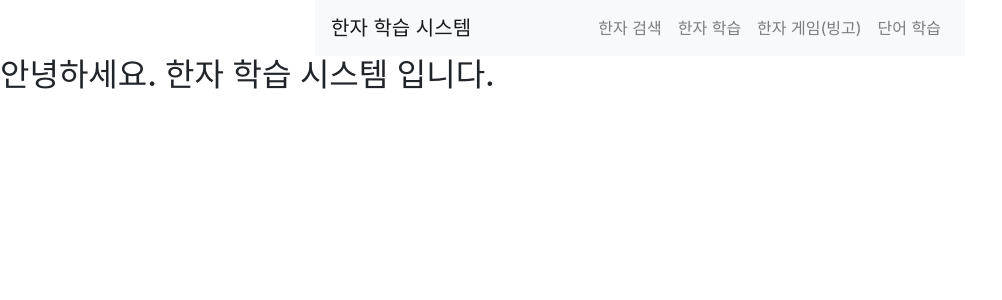
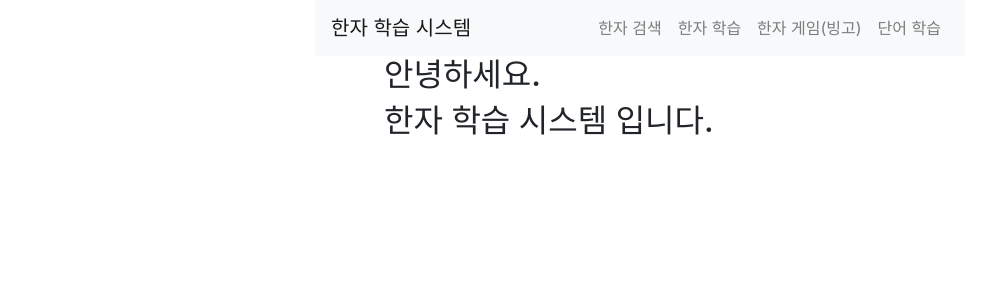
Before and after one commit to ryeongee/hanja_client, a React (Create React App) app: page / in a window 1280 px wide. Shown: the top 300 px of the page, without its empty margins (0-1002 px from the left). Built offline with nearby package versions, Linux system fonts and the light colour scheme.

Commit message:
modify desc

```diff
--- a/src/component/Learn/LearnItem.js
+++ b/src/component/Learn/LearnItem.js
@@ -6,7 +6,7 @@ class LearnItem extends React.Component {
         return (
             <div className="desc">
                 <div>
-                    {this.props.showDesc && <label>{this.props.desc}</label>}
+                    {this.props.showDesc && <label>{this.props.desc + ' ' + this.props.rate}</label>}
                 </div>
                 <div>
                     {this.props.showDesc && <img src={this.props.img} alt=""></img>}
--- a/src/component/Words/WordsItemList.js
+++ b/src/component/Words/WordsItemList.js
@@ -3,7 +3,7 @@ import WordsItem from './WordsItem';
 
 class WordsItemList extends React.Component {
     render() {
-        const { imgs, desc, showDesc } = this.props;
+        const { imgs, desc, showDesc, rate } = this.props;
         const imgList = imgs.map((img) =>
             <WordsItem
                 key = {img.id}
@@ -15,7 +15,7 @@ class WordsItemList extends React.Component {
         return (
             <div className="desc">
                 <div>
-                    {showDesc && <label>{desc}</label>}
+                    {showDesc && <label>{desc + ' ' + rate}</label>}
                 </div>
                 <div>
                     {imgList}
--- a/src/pages/Home.js
+++ b/src/pages/Home.js
@@ -1,10 +1,14 @@
 import React from 'react';
+import '../style/Home/Home.css';
 
 const Home = () => {
     return (
-        <div>
+        <div className='home'>
             <h2>
-                안녕하세요. 한자 학습 시스템 입니다.
+                안녕하세요.
+            </h2>
+            <h2>
+            한자 학습 시스템 입니다.
             </h2>
         </div>
     );
--- a/src/pages/Learn.js
+++ b/src/pages/Learn.js
@@ -114,10 +114,17 @@ class Learn extends React.Component {
     }
 
     render() {
+        let {question, learning, showDesc} = this.state;
+        let rate = (question.correct/(question.correct + question.wrong)) * 100;
+        if(isNaN(rate)) rate = 0.0;
+        rate = '[' + rate.toFixed(0) + '%]';
         return (
-            <LearnTemplate select={<LearnSelect learning={this.state.learning} onStart={this.handleStart} onStop={this.handleStop}/>}
-                            form={<LearnForm question={this.state.question.shape} onCheckAnswer={this.checkAnswer}/>}>
-                <LearnItem showDesc={this.state.showDesc} img={this.state.question.img} desc={this.state.question.mean + ' ' + this.state.question.sound}/>
+            <LearnTemplate select={<LearnSelect learning={learning} onStart={this.handleStart} onStop={this.handleStop}/>}
+                            form={<LearnForm question={question.shape} onCheckAnswer={this.checkAnswer}/>}>
+                <LearnItem showDesc={showDesc}
+                            img={question.img}
+                            desc={question.mean + ' ' + question.sound}
+                            rate={rate}/>
             </LearnTemplate>
         );
     }
--- a/src/pages/Words.js
+++ b/src/pages/Words.js
@@ -125,10 +125,14 @@ class Words extends React.Component {
     }
 
     render() {
+        let {question, showDesc, imgs, learning} = this.state;
+        let rate = (question.correct/(question.correct + question.wrong)) * 100;
+        if(isNaN(rate)) rate = 0.0;
+        rate = '[' + rate.toFixed(0) + '%]';
         return (
-            <WordsTemplate select={<WordsSelect learning={this.state.learning} onStart={this.handleStart} onStop={this.handleStop}/>}
-                            form={<WordsForm question={this.state.question.shapes} onCheckAnswer={this.checkAnswer}/>}>
-                <WordsItemList showDesc={this.state.showDesc} imgs={this.state.imgs} desc={this.state.question.sounds}/>
+            <WordsTemplate select={<WordsSelect learning={learning} onStart={this.handleStart} onStop={this.handleStop}/>}
+                            form={<WordsForm question={question.shapes} onCheckAnswer={this.checkAnswer}/>}>
+                <WordsItemList showDesc={showDesc} imgs={imgs} desc={question.sounds} rate={rate}/>
             </WordsTemplate>
         );
     }
--- /dev/null
+++ b/src/style/Home/Home.css
@@ -0,0 +1,5 @@
+.home {
+    background: white;
+    width: 512px;
+    margin: 0 auto;
+  }
--- a/src/style/Menu.css
+++ b/src/style/Menu.css
@@ -1,5 +1,5 @@
 .menu {
   background: white;
   width: 650px;
-  margin: 0 auto; /* 페이지 중앙 정렬 */
+  margin: 0 auto;
 }
```
